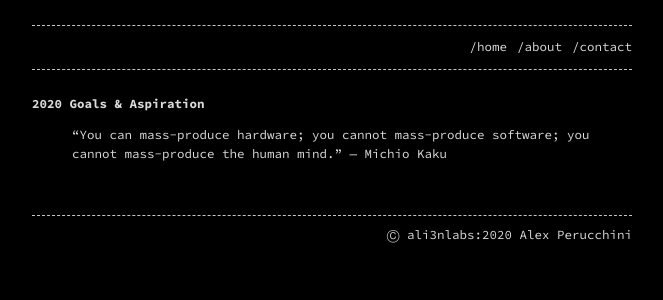
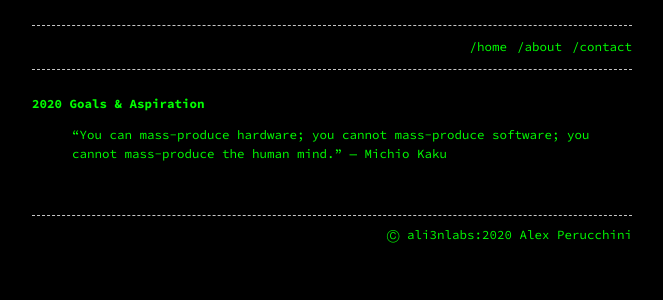
Before and after one commit to AlexPerucchini/AlexPerucchini.github.io, a Jekyll site: the page built from index.md, in a window 1280 px wide. Shown: the top 300 px of the page, without its empty margins (308-971 px from the left). Built offline with Jekyll 4.4.1, drawn with Linux system fonts in a browser that asks for light colours.

Commit message:
changed base color for text #00ff00

```diff
--- a/_sass/_dark.scss
+++ b/_sass/_dark.scss
@@ -3,7 +3,7 @@
  */
 
 :root {
-  --base-color: #DBDBDB;
+  --base-color: #00ff00;
   --primary-color: #A2FC8F;
   --border: dashed 1px rgba(219, 219, 219, 0.9);
   --selection-background: rgba(219, 219, 219, 0.99);
```
Also changed, not shown: 4 other files.
